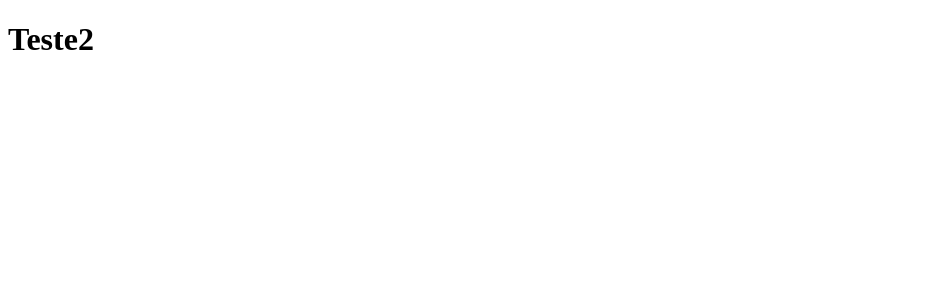
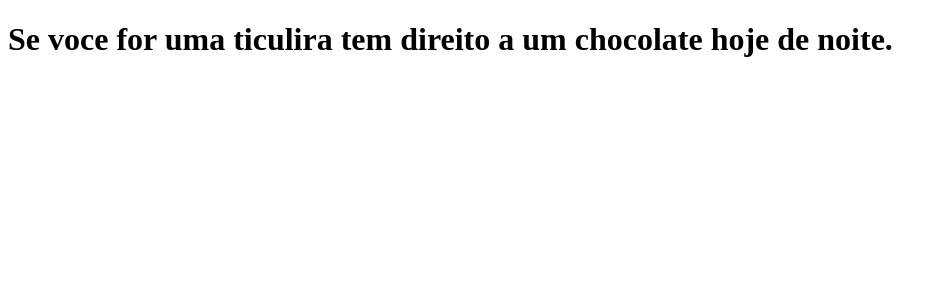
Before and after one commit to gmsarti/clone-tabnews, a Next.js app: page / in a window 1280 px wide. Shown: the top 300 px of the page, without its empty margins (0-947 px from the left). Built offline with nearby package versions, Linux system fonts and the light colour scheme.

Commit message:
New msg ticulira

```diff
--- a/pages/index.js
+++ b/pages/index.js
@@ -1,5 +1,5 @@
 function Home() {
-    return <h1>Teste2</h1>
+    return <h1>Se voce for uma ticulira tem direito a um chocolate hoje de noite.</h1>
 }
 
 export default Home;
```
